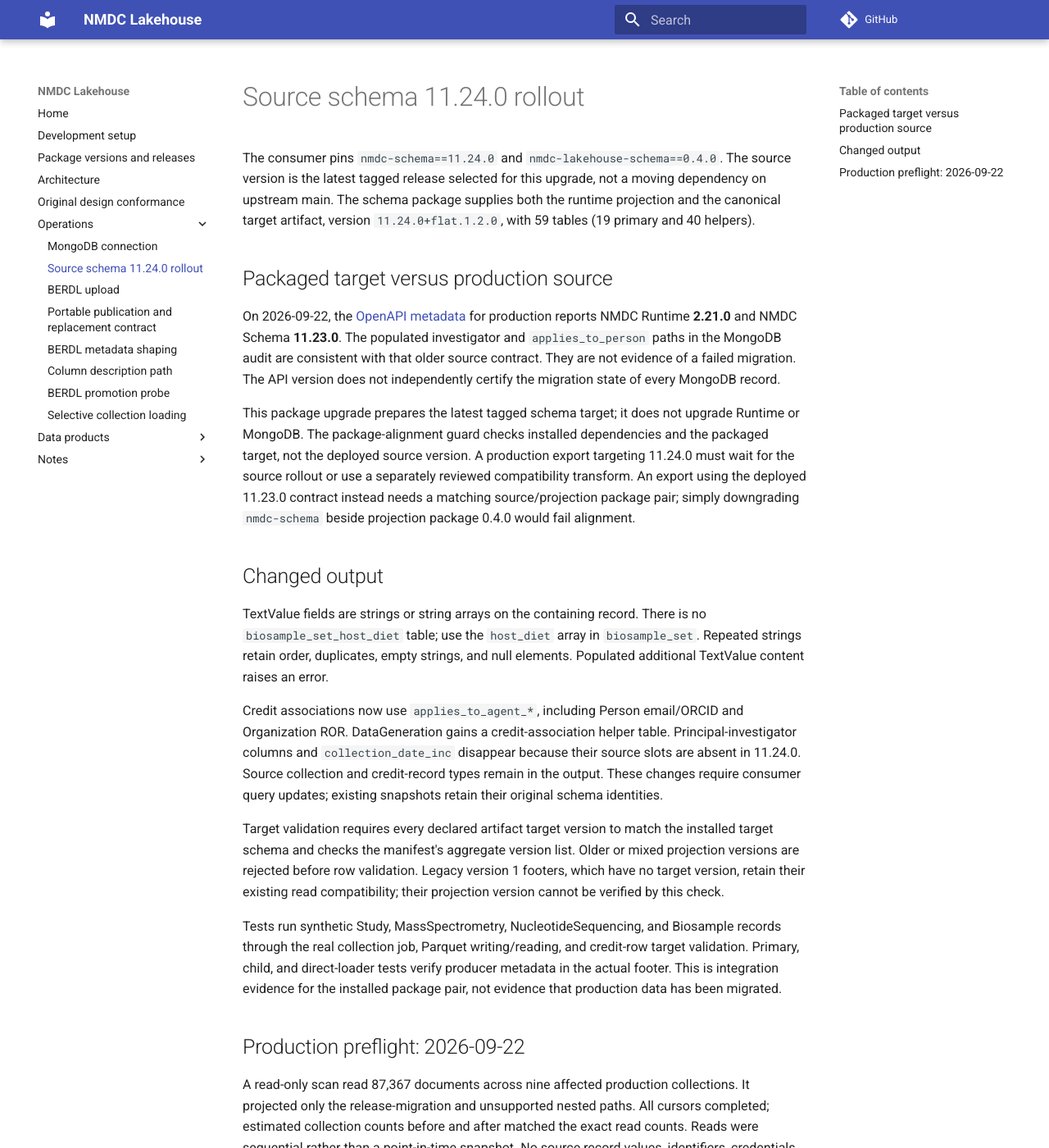
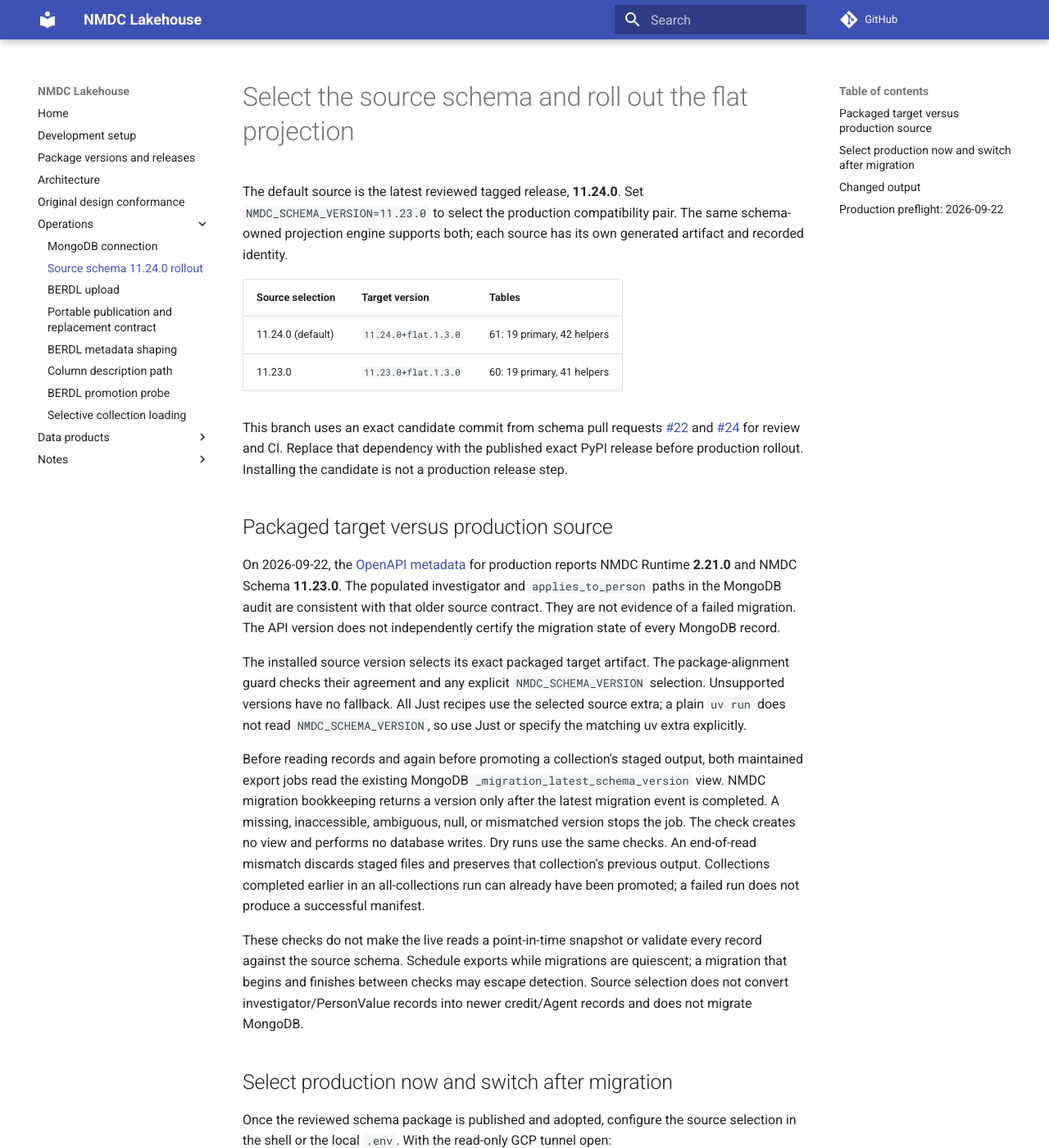
Before and after one commit to microbiomedata/nmdc-lakehouse, an MkDocs documentation site: the page built from docs/source-schema-1124-rollout.md, in a window 1280 px wide and 1400 px high. Shown: the whole window at 82% size. Built offline with MkDocs 1.6.1 and Material for MkDocs 9.7.7, drawn with Linux system fonts in a browser that asks for light colours; comment, search, counter and statistics services are not loaded; some of the changed text lies outside the part shown.

Commit message:
Select matching source schemas for production exports

````diff
--- a/docs/source-schema-1124-rollout.md
+++ b/docs/source-schema-1124-rollout.md
@@ -1,10 +1,20 @@
-# Source schema 11.24.0 rollout
+# Select the source schema and roll out the flat projection
 
-The consumer pins `nmdc-schema==11.24.0` and `nmdc-lakehouse-schema==0.4.0`.
-The source version is the latest tagged release selected for this upgrade,
-not a moving dependency on upstream main. The schema package supplies both
-the runtime projection and the canonical target artifact, version
-`11.24.0+flat.1.2.0`, with 59 tables (19 primary and 40 helpers).
+The default source is the latest reviewed tagged release, **11.24.0**. Set
+`NMDC_SCHEMA_VERSION=11.23.0` to select the production compatibility pair.
+The same schema-owned projection engine supports both; each source has its own
+generated artifact and recorded identity.
+
+| Source selection | Target version | Tables |
+| --- | --- | --- |
+| 11.24.0 (default) | `11.24.0+flat.1.3.0` | 61: 19 primary, 42 helpers |
+| 11.23.0 | `11.23.0+flat.1.3.0` | 60: 19 primary, 41 helpers |
+
+This branch uses an exact candidate commit from schema pull requests
+[#22](https://github.com/microbiomedata/nmdc-lakehouse-schema/pull/22) and
+[#24](https://github.com/microbiomedata/nmdc-lakehouse-schema/pull/24) for review
+and CI. Replace that dependency with the published exact PyPI release before
+production rollout. Installing the candidate is not a production release step.
 
 ## Packaged target versus production source
 
@@ -15,13 +25,61 @@
 source contract. They are not evidence of a failed migration. The API version
 does not independently certify the migration state of every MongoDB record.
 
-This package upgrade prepares the latest tagged schema target; it does not
-upgrade Runtime or MongoDB. The package-alignment guard checks installed
-dependencies and the packaged target, not the deployed source version. A
-production export targeting 11.24.0 must wait for the source rollout or use a
-separately reviewed compatibility transform. An export using the deployed
-11.23.0 contract instead needs a matching source/projection package pair; simply
-downgrading `nmdc-schema` beside projection package 0.4.0 would fail alignment.
+The installed source version selects its exact packaged target artifact.
+The package-alignment guard checks their agreement and any explicit
+`NMDC_SCHEMA_VERSION` selection. Unsupported versions have no fallback.
+All Just recipes use the selected source extra; a plain `uv run` does not read
+`NMDC_SCHEMA_VERSION`, so use Just or specify the matching uv extra explicitly.
+
+Before reading records and again before promoting a collection's staged output,
+both maintained export jobs read the existing MongoDB
+`_migration_latest_schema_version` view. NMDC migration bookkeeping returns a
+version only after the latest migration event is completed. A missing,
+inaccessible, ambiguous, null, or mismatched version stops the job. The check
+creates no view and performs no database writes. Dry runs use the same checks.
+An end-of-read mismatch discards staged files and preserves that collection's
+previous output. Collections completed earlier in an all-collections run can
+already have been promoted; a failed run does not produce a successful manifest.
+
+These checks do not make the live reads a point-in-time snapshot or validate
+every record against the source schema. Schedule exports while migrations are
+quiescent; a migration that begins and finishes between checks may escape
+detection. Source selection does not convert investigator/PersonValue records
+into newer credit/Agent records and does not migrate MongoDB.
+
+## Select production now and switch after migration
+
+Once the reviewed schema package is published and adopted, configure the source
+selection in the shell or the local `.env`. With the read-only GCP tunnel open:
+
+<!-- unverified: production execution awaits the published package and source preflight, tracked in https://github.com/microbiomedata/nmdc-lakehouse/issues/347 -->
+```bash
+export NMDC_SCHEMA_VERSION=11.23.0
+just install-all
+just source-preflight
+just etl-collections
+```
+
+The preflight reads only migration metadata. The export writes a fresh local
+snapshot by default. Set the version once for all export, manifest, cleanup,
+and target-validation commands; selecting an old artifact beside a newer source
+package is refused. Validate the completed snapshot using the
+[MongoDB guide](mongodb-connection.md#running-etl-jobs).
+
+After production's migration is completed and verified, choose 11.24.0 and
+create a new snapshot:
+
+<!-- unverified: requires the production source migration, tracked in https://github.com/microbiomedata/nmdc-lakehouse/issues/347 -->
+```bash
+export NMDC_SCHEMA_VERSION=11.24.0
+just install-all
+just source-preflight
+just etl-collections
+```
+
+Future tagged releases require a reviewed schema-package artifact and consumer
+dependency update. The default never follows upstream main or automatically
+changes because a tag appeared.
 
 ## Changed output
 
@@ -30,12 +88,20 @@
 `biosample_set`. Repeated strings retain order, duplicates, empty strings, and
 null elements. Populated additional TextValue content raises an error.
 
-Credit associations now use `applies_to_agent_*`, including Person email/ORCID
+Under source 11.24.0, credit associations use `applies_to_agent_*`, including Person email/ORCID
 and Organization ROR. DataGeneration gains a credit-association helper table.
 Principal-investigator columns and `collection_date_inc` disappear because
 their source slots are absent in 11.24.0. Source collection and credit-record
 types remain in the output. These changes require consumer query updates;
 existing snapshots retain their original schema identities.
+Under 11.23.0, investigator and `applies_to_person_*` columns remain populated
+from their existing source fields. They are tested through Parquet and full
+manifest-bound target validation in both selected source environments.
+
+Both pairs preserve `ordered_mobile_phases[*].substances_used[*]` in nested
+helper tables. Join a substance to its phase using `(parent_id, mobile_phase_index)`;
+`substance_index` preserves order and duplicates within that phase. The old
+projection 1.2.0 omitted these objects, so its snapshots require a fresh export.
 
 Target validation requires every declared artifact target version to match the
 installed target schema and checks the manifest's aggregate version list.
@@ -73,16 +139,14 @@
 inspection were unpopulated. This was not a complete audit of every possible
 projection-loss shape or undeclared input key.
 
-Two gates therefore remain before a complete production export:
+The remaining production gates are:
 
-1. Preserve substances associated with each mobile-phase occurrence, tracked in
-   [schema #21](https://github.com/microbiomedata/nmdc-lakehouse-schema/issues/21).
-   Projection 1.2.0 currently omits this content without a JSON fallback.
-2. Wait for and verify the source system's 11.24.0 rollout, or use a
-   separately reviewed extraction compatibility transform, tracked in
+1. Merge and publish the reviewed schema changes, then replace the consumer
+   candidate dependency with that exact release.
+2. Verify MongoDB's recorded migration state and select its matching pair under
    [#347](https://github.com/microbiomedata/nmdc-lakehouse/issues/347).
-   The observed older fields are expected while production reports 11.23.0.
-   Installing a new schema does not migrate MongoDB.
+3. Repeat the bounded source audit and validate a fresh complete export. The
+   observed older fields are expected while production remains on 11.23.0.
 
 Package adoption can be reviewed independently. Do not describe a current
 production export as complete until these gates are resolved and the preflight
````
Also changed, not shown: docs/architecture.md (+11 -10 lines), docs/mongodb-connection.md (+8 -7 lines), docs/nmdc_metadata_tables.md (+4 -2 lines), docs/releases.md (+7 -4 lines), pyproject.toml (+13 -10 lines), 14 other files.
